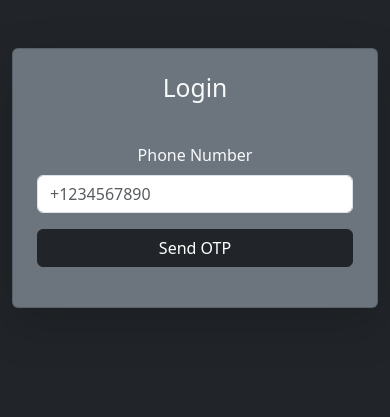
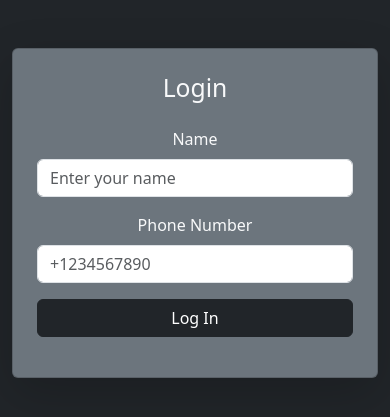
Before and after one commit to Cyber-Kaeh/checkin-app, a Flask app: page /login in a window 390 px wide. Shown: the part 57-474 px from the top of the page. Run offline with Flask 3, Linux system fonts and the light colour scheme.

Commit message:
Basic log in working with name and phone number

```diff
--- a/app.py
+++ b/app.py
@@ -1,24 +1,10 @@
 from flask import Flask, render_template, request, jsonify, session, redirect
-# from src.routes import main_bp, auth_bp
+from src.routes import main_bp, auth_bp
 
 app = Flask(__name__)
 app.secret_key = 'your_secret_key'
-# app.register_blueprint(main_bp)
-# app.register_blueprint(auth_bp)
-
-@app.route('/')
-def index():
-    return render_template('index.html')
-
-
-@app.route('/login', methods=['GET', 'POST'])
-def login():
-    return render_template('login.html')
-
-
-@app.route('/dashboard')
-def dashboard():
-    return render_template('dashboard.html')
+app.register_blueprint(main_bp)
+app.register_blueprint(auth_bp)
 
 
 if __name__ == "__main__":
--- a/src/db_config.py
+++ b/src/db_config.py
@@ -11,7 +11,7 @@ class User(Base):
     __tablename__ = 'users'
     id = Column(Integer, primary_key=True)
     name = Column(String, nullable=False)
-    phone = Column(String, nullable=False)
+    phone_hash = Column(String, nullable=False)
     available = Column(Boolean, default=False, nullable=False)
 
     def set_phone(self, phone):
@@ -23,9 +23,9 @@ class User(Base):
 
 def add_sample_data():
     sess = Session()
-    user1 = User(name="JohnD", phone="7045551111", available=True)
+    user1 = User(name="JohnD", available=True)
     user1.set_phone("7045551111")
-    user2 = User(name="BobB", phone="7045552222", available=False)
+    user2 = User(name="BobB", available=False)
     user2.set_phone("7045552222")
     sess.add_all([user1, user2])
     sess.commit()
--- a/src/routes.py
+++ b/src/routes.py
@@ -2,7 +2,6 @@ from flask import Blueprint, redirect, render_template, url_for, request, jsonif
 from flask_sqlalchemy import SQLAlchemy
 from werkzeug.security import check_password_hash
 from src.db_config import Session, User
-from src.config import db
 
 main_bp = Blueprint('main', __name__)
 auth_bp = Blueprint('auth', __name__)
@@ -48,25 +47,22 @@ def dashboard():
         return redirect(url_for('auth.login'))
     return render_template('dashboard.html')
 
-# @main_bp.route('/add_member', methods=['GET', 'POST'])
-# def add_member():
-#     if request.method == 'POST':
-#         name = request.form.get('name')
-#         phone = request.form.get('phone')
-#         available = request.form.get('available') == 'on'  # Checkbox for availability
+@main_bp.route('/add_member', methods=['GET', 'POST'])
+def add_member():
+    if request.method == 'POST':
+        name = request.form.get('name')
+        phone = request.form.get('phone')
+        available = request.form.get('available') == 'on'
 
-#         # Create a new member entry
-#         new_member = {
-#             "name": name,
-#             "phone": phone,
-#             "available": available
-#         }
+        session_db = Session()
+        new_user = User(name=name, phone=phone, available=available)
+        new_user.set_phone(phone)
+        session_db.add(new_user)
+        session_db.commit()
+        session_db.close()
 
-#         # Push the new member to the database
-#         db.child("members").push(new_member)
+        flash('Glad your here!', 'success')
+        return redirect(url_for('main.home'))
 
-#         # Redirect to the home page
-#         return redirect(url_for('main.home'))
-
-#     # Render the form to add a new member
-#     return render_template('add_member.html')
+    # Render the form to add a new member
+    return render_template('add_member.html')
--- a/templates/base.html
+++ b/templates/base.html
@@ -18,14 +18,14 @@
         data-bs-theme="dark"
       >
         <div class="container-fluid">
-          <a class="navbar-brand" href="{{ url_for('index') }}">
+          <a class="navbar-brand" href="{{ url_for('main.index') }}">
             <span class="ms-2">Spritual Matters</span>
           </a>
           <div class="d-flex flex-row-reverse">
-            <a href="{{ url_for('dashboard') }}" class="btn btn-outline-warning">
+            <a href="{{ url_for('auth.dashboard') }}" class="btn btn-outline-warning">
               Dashboard
             </a>
-            <a href="{{ url_for('login') }}" class="btn btn-outline-success">
+            <a href="{{ url_for('auth.login') }}" class="btn btn-outline-success">
               Log In
             </a>
         </div>
--- a/templates/login.html
+++ b/templates/login.html
@@ -6,37 +6,31 @@
     style="max-width: 400px; width: 100%"
   >
     <h2 class="text-center mb-4">Login</h2>
-    <div id="recaptcha-container" class="mb-3"></div>
-
-    <div class="mb-3">
-      <label for="phone-number" class="form-label">Phone Number</label>
-      <input
-        type="text"
-        id="phone-number"
-        placeholder="+1234567890"
-        class="form-control"
-      />
-    </div>
-
-    <button onclick="sendOTP()" class="btn btn-dark w-100 mb-3">
-      Send OTP
-    </button>
-
-    <div id="otp-section" style="display: none">
+    <form method="POST" action="{{ url_for('auth.login') }}">
       <div class="mb-3">
-        <label for="otp-code" class="form-label">Enter OTP</label>
+        <label for="name" class="form-label">Name</label>
         <input
           type="text"
-          id="otp-code"
-          placeholder="Enter OTP"
+          id="name"
+          name="name"
+          placeholder="Enter your name"
           class="form-control"
+          required
         />
       </div>
-      <button onclick="verifyOTP()" class="btn btn-success w-100">
-        Verify OTP
-      </button>
-    </div>
+      <div class="mb-3">
+        <label for="phone" class="form-label">Phone Number</label>
+        <input
+          type="text"
+          id="phone"
+          name="phone"
+          placeholder="+1234567890"
+          class="form-control"
+          required
+        />
+      </div>
+      <button type="submit" class="btn btn-dark w-100 mb-3">Log In</button>
+    </form>
   </div>
 </div>
-
 {% endblock %}
```
Also changed, not shown: templates/signup.html (+44 -4 lines), tests/db_tests.py (+19 -26 lines), users.db.
